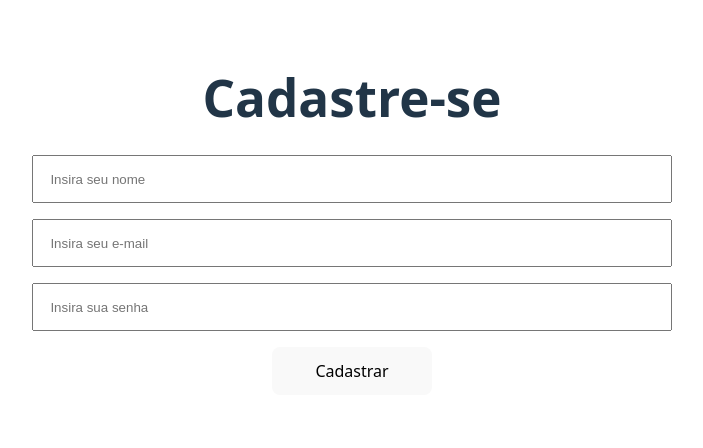
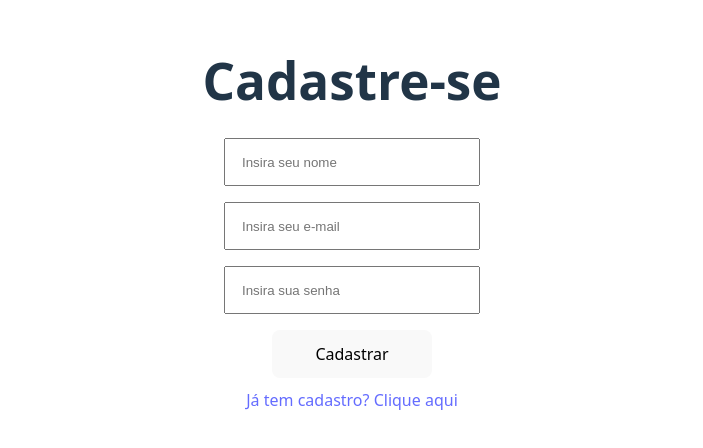
Before and after one commit to otaciliow/react-tests-front, a React (Vite) app: page /signup in a window 1280 px wide. Shown: the part 168-616 px from the top of the page, without its empty margins (288-991 px from the left). Built offline with nearby package versions, Linux system fonts and the light colour scheme.

Commit message:
feat: add links

```diff
--- a/src/Login/index.tsx
+++ b/src/Login/index.tsx
@@ -1,5 +1,5 @@
 import type { FormEvent } from 'react';
-import { useNavigate } from 'react-router-dom';
+import { useNavigate, Link } from 'react-router-dom';
 import './styles.css';
 
 export function Login() {
@@ -8,7 +8,7 @@ export function Login() {
     function handleSubmit(event: FormEvent) {
         event.preventDefault();
 
-        navigate('/signup');
+        navigate('/dashboard');
     }
 
     return (
@@ -26,6 +26,8 @@ export function Login() {
 
                 <button type="submit">Entrar</button>
 
+                <Link to={'/signup'}>Não tem cadastro? Clique aqui</Link>
+
             </form>
 
         </div>
--- a/src/Login/styles.css
+++ b/src/Login/styles.css
@@ -1,5 +1,13 @@
 h1 {
     margin-bottom: 30px;
+}
+
+form {
+    display: flex;
+    flex-direction: column;
+    justify-content: center;
+    align-items: center;
+    width: 25vw;
 }
 
 input {
@@ -9,15 +17,8 @@ input {
     margin-bottom: 16px;
 }
 
-.button-wrapper {
-    display: flex;
-    align-items: center;
-    justify-content: center;
-    gap: 16px;
-    width: 100%;
-}
-
 button {
     width: 160px;
     height: 48px;
+    margin-bottom: 10px;
 }
--- a/src/Signup/index.tsx
+++ b/src/Signup/index.tsx
@@ -1,5 +1,5 @@
 import type { FormEvent } from 'react';
-import { useNavigate } from 'react-router-dom';
+import { useNavigate, Link } from 'react-router-dom';
 
 import './styles.css';
 
@@ -20,6 +20,7 @@ export function SignUp() {
                 <input type="text" placeholder="Insira seu e-mail" />
                 <input type="text" placeholder="Insira sua senha" />
                 <button>Cadastrar</button>
+                <Link to={'/'}>Já tem cadastro? Clique aqui</Link>
             </form>
         </div>
     )
```
